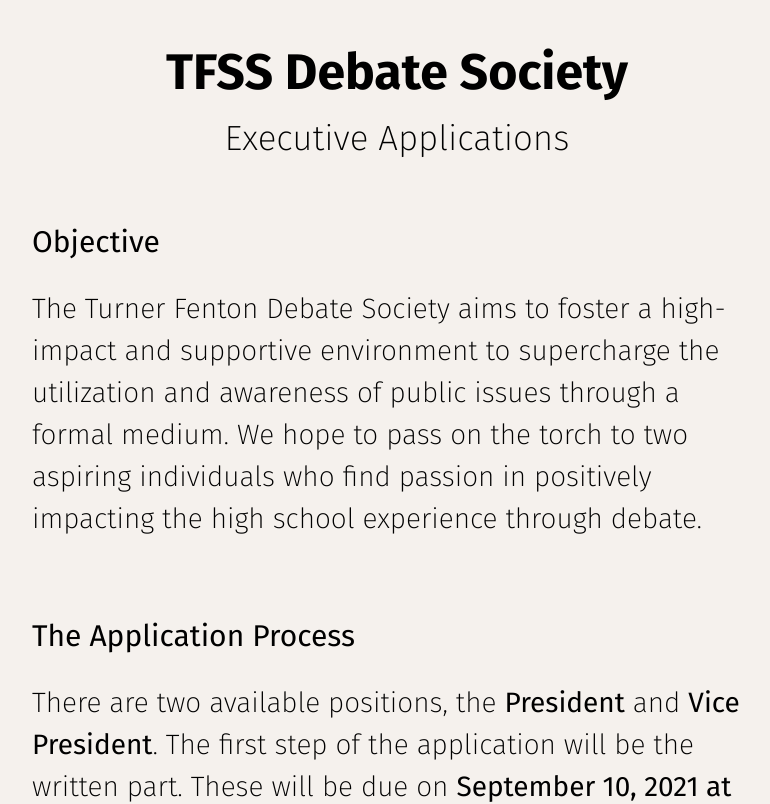
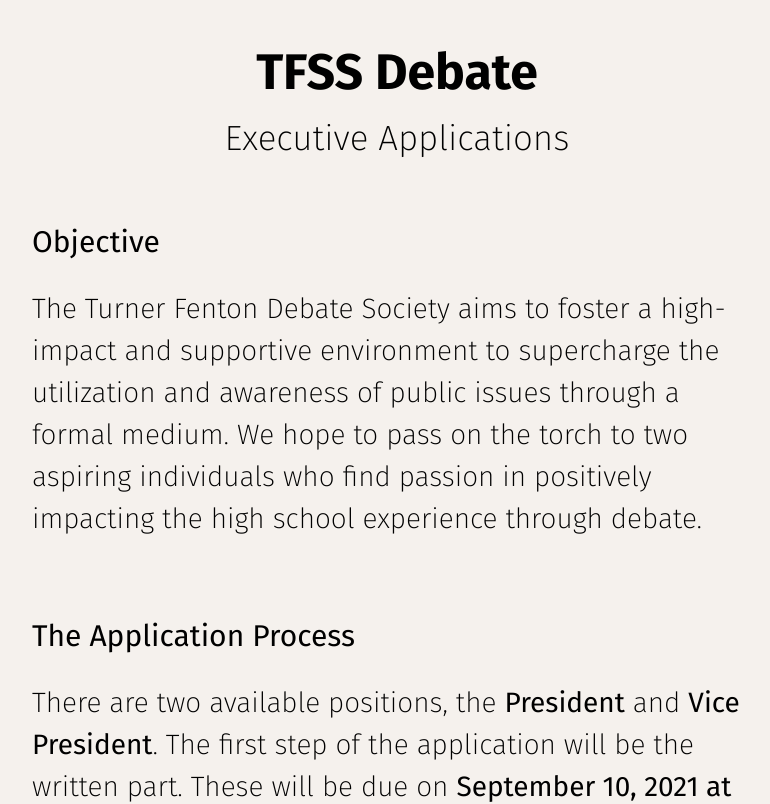
Before and after one commit to rajansagarwal/tfssdebate, a React (Create React App) app: page / in a window 1280 px wide. Shown: the top 804 px of the page, without its empty margins (243-1013 px from the left). Built offline with nearby package versions, Linux system fonts and the light colour scheme.

Commit message:
Update Home.js

```diff
--- a/src/pages/Home.js
+++ b/src/pages/Home.js
@@ -9,7 +9,7 @@ export default function Home() {
       <Container>
         <header className="App-header">
           <Col sm={12}>
-            <h2 className="explorehead hey">TFSS Debate Society</h2>
+            <h2 className="explorehead hey">TFSS Debate</h2>
             <p className="center moving">Executive Applications</p>
           </Col>
           <Row>
```
